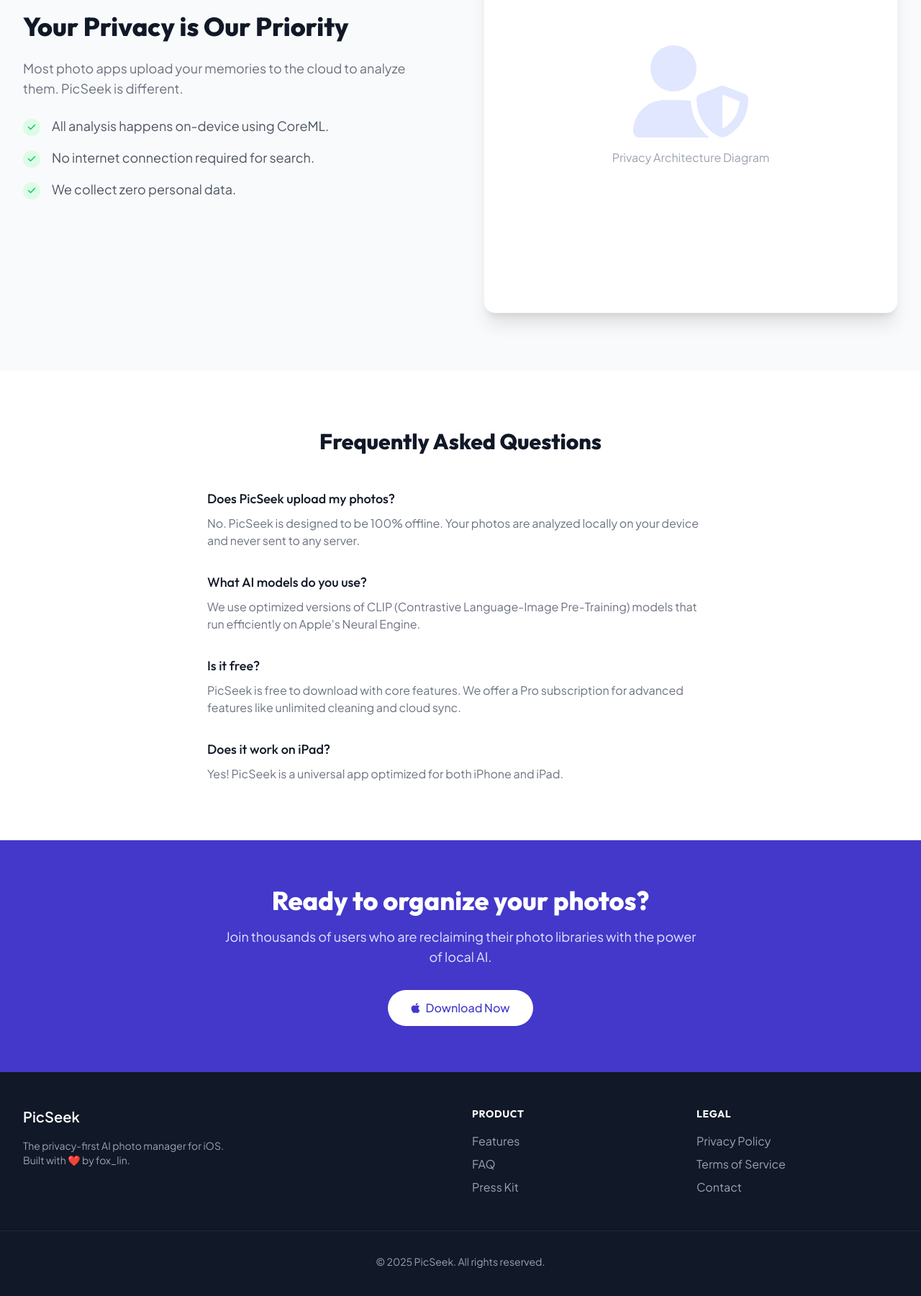
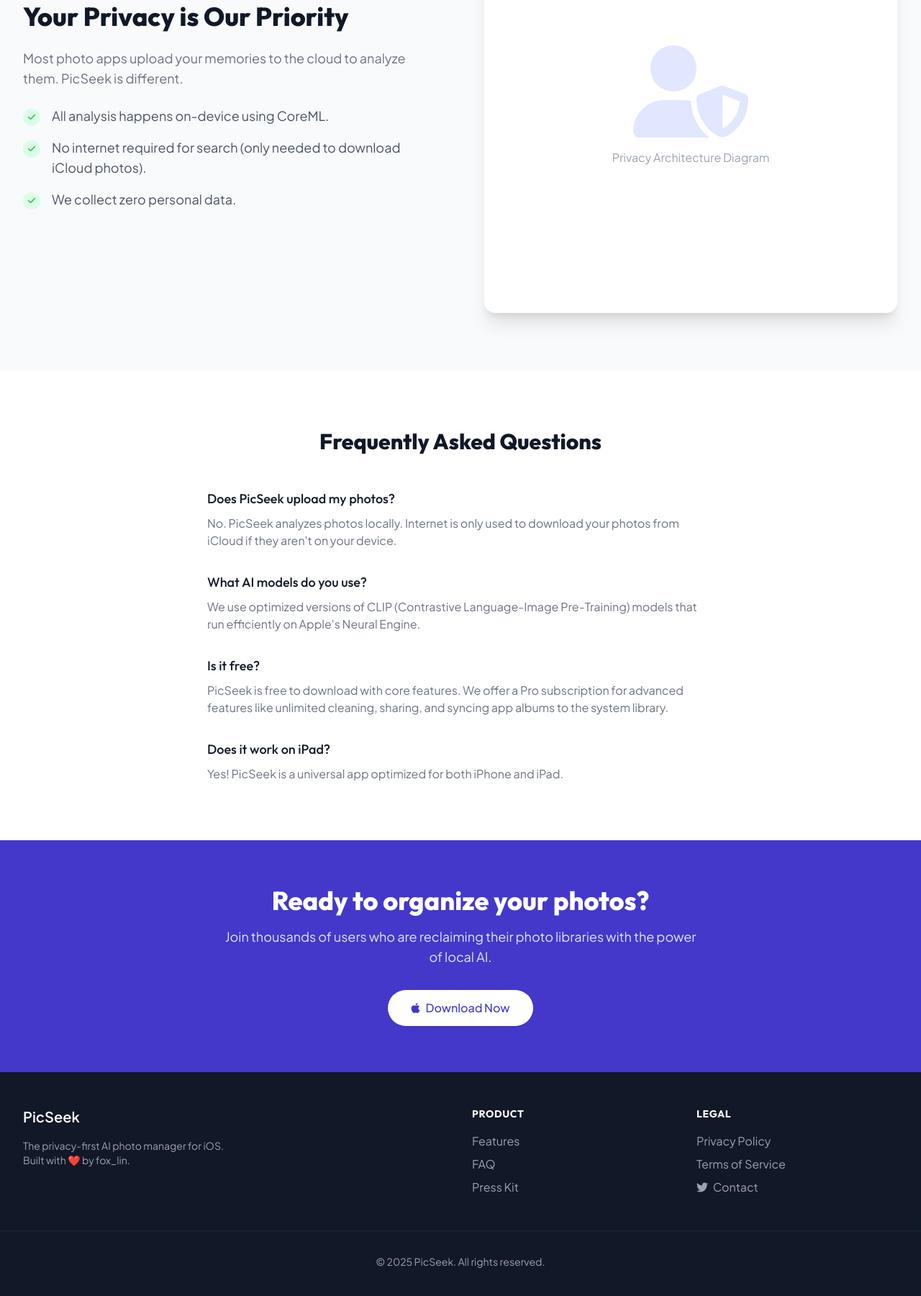
Before and after one commit to fxmumu/pam-pages, a plain HTML site: page index.html in a window 1280 px wide. Shown: the part 2304-4104 px from the top of the page at 72% size. Drawn offline with nearby package versions, Linux system fonts and the light colour scheme.

Commit message:
Update contact link to Twitter

```diff
--- a/index.html
+++ b/index.html
@@ -227,7 +227,7 @@
                             <div class="flex-shrink-0 h-6 w-6 rounded-full bg-green-100 flex items-center justify-center text-green-500 mt-1">
                                 <i class="fas fa-check text-xs"></i>
                             </div>
-                            <p class="ml-4 text-lg text-gray-600">No internet connection required for search.</p>
+                            <p class="ml-4 text-lg text-gray-600">No internet required for search (only needed to download iCloud photos).</p>
                         </li>
                         <li class="flex items-start">
                             <div class="flex-shrink-0 h-6 w-6 rounded-full bg-green-100 flex items-center justify-center text-green-500 mt-1">
@@ -258,7 +258,7 @@
             <div class="space-y-8">
                 <div>
                     <h3 class="text-lg font-medium text-gray-900">Does PicSeek upload my photos?</h3>
-                    <p class="mt-2 text-gray-500">No. PicSeek is designed to be 100% offline. Your photos are analyzed locally on your device and never sent to any server.</p>
+                    <p class="mt-2 text-gray-500">No. PicSeek analyzes photos locally. Internet is only used to download your photos from iCloud if they aren't on your device.</p>
                 </div>
                 <div>
                     <h3 class="text-lg font-medium text-gray-900">What AI models do you use?</h3>
@@ -266,7 +266,7 @@
                 </div>
                 <div>
                     <h3 class="text-lg font-medium text-gray-900">Is it free?</h3>
-                    <p class="mt-2 text-gray-500">PicSeek is free to download with core features. We offer a Pro subscription for advanced features like unlimited cleaning and cloud sync.</p>
+                    <p class="mt-2 text-gray-500">PicSeek is free to download with core features. We offer a Pro subscription for advanced features like unlimited cleaning, sharing, and syncing app albums to the system library.</p>
                 </div>
                 <div>
                     <h3 class="text-lg font-medium text-gray-900">Does it work on iPad?</h3>
@@ -312,9 +312,9 @@
             <div>
                 <h3 class="text-white font-semibold uppercase tracking-wider text-sm mb-4">Legal</h3>
                 <ul class="space-y-2">
-                    <li><a href="#" class="hover:text-white transition">Privacy Policy</a></li>
-                    <li><a href="#" class="hover:text-white transition">Terms of Service</a></li>
-                    <li><a href="#" class="hover:text-white transition">Contact</a></li>
+                    <li><a href="/privacy_policy" class="hover:text-white transition">Privacy Policy</a></li>
+                    <li><a href="/terms" class="hover:text-white transition">Terms of Service</a></li>
+                    <li><a href="https://x.com/wukungkung" class="hover:text-white transition"><i class="fab fa-twitter mr-1"></i> Contact</a></li>
                 </ul>
             </div>
         </div>
```
